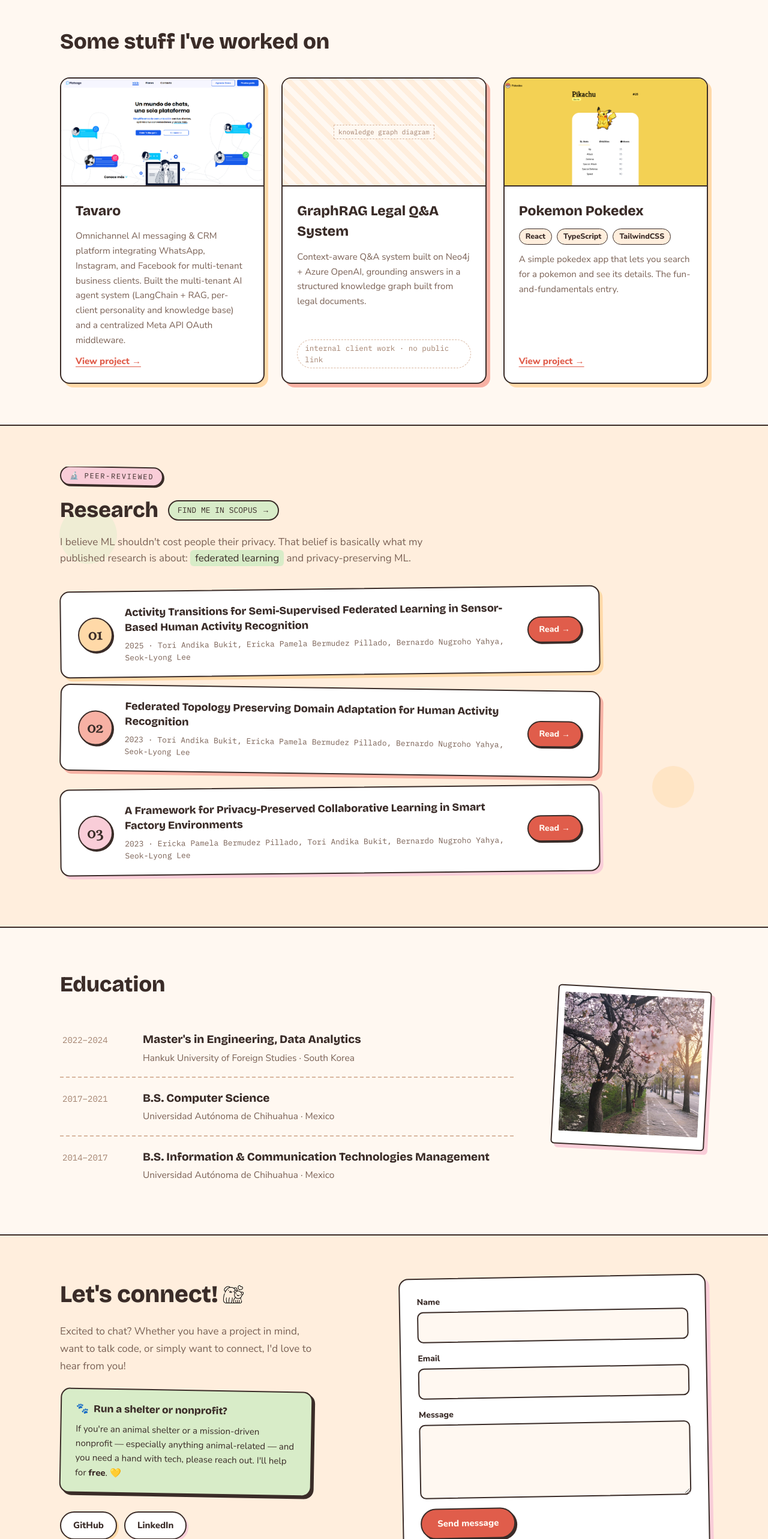
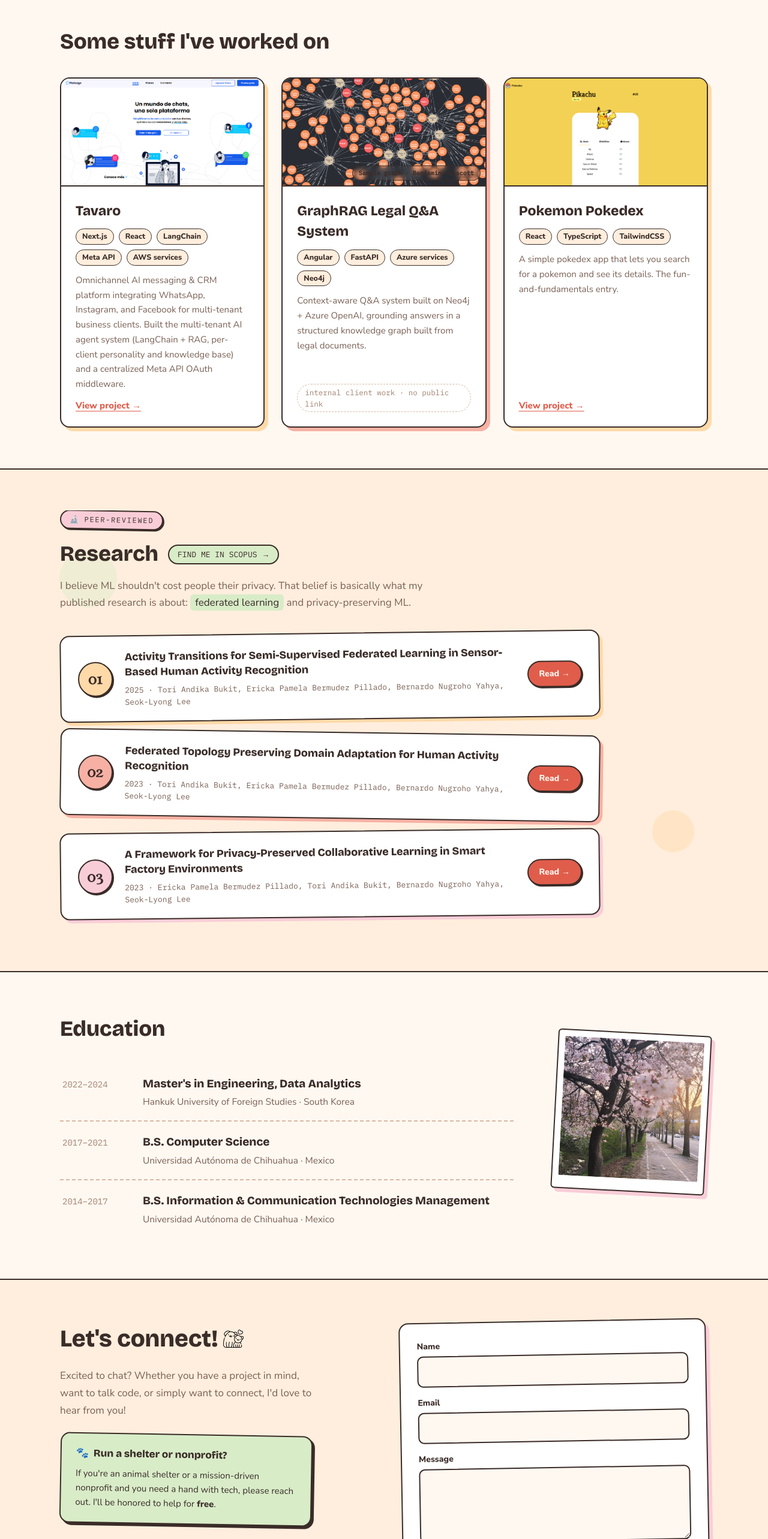
Before and after one commit to ErickaBermudez/portfolio, a Next.js app: page / in a window 1280 px wide. Shown: the part 2800-5366 px from the top of the page at 60% size. Built offline with nearby package versions, Linux system fonts and the light colour scheme.

Commit message:
added some images, stylized footer

```diff
--- a/src/app/components/templates/contact.tsx
+++ b/src/app/components/templates/contact.tsx
@@ -57,10 +57,9 @@
             <span aria-hidden="true">🐾</span> Run a shelter or nonprofit?
           </p>
           <p className="m-0 text-[15px] leading-relaxed text-chip-ink">
-            If you&apos;re an animal shelter or a mission-driven nonprofit —
-            especially anything animal-related — and you need a hand with
-            tech, please reach out. I&apos;ll help for <strong>free</strong>.{" "}
-            💛
+            If you&apos;re an animal shelter or a mission-driven nonprofit and you need a hand with
+            tech, please reach out. I&apos;ll be honored to help for <strong>free</strong>.{" "}
+
           </p>
         </div>
 
--- a/src/app/components/templates/projects.tsx
+++ b/src/app/components/templates/projects.tsx
@@ -1,11 +1,17 @@
 import Image from "next/image";
 import { FC } from "react";
+
+interface ImageCredit {
+  label: string;
+  href: string;
+}
 
 interface Project {
   id: number;
   title: string;
   description: string;
   imageUrl?: string;
+  imageCredit?: ImageCredit; // shown as a small source pill over the image when it isn't an original screenshot
   placeholderLabel?: string; // shown instead of an image when there's no screenshot to show
   tags?: string[];
   link?: string;
@@ -20,6 +26,7 @@
     description:
       "Omnichannel AI messaging & CRM platform integrating WhatsApp, Instagram, and Facebook for multi-tenant business clients. Built the multi-tenant AI agent system (LangChain + RAG, per-client personality and knowledge base) and a centralized Meta API OAuth middleware.",
     imageUrl: "/projects/platsage.png",
+    tags: ["Next.js", "React", "LangChain", "Meta API", "AWS services"],
     link: "https://platsage.com/",
     shadow: "shadow-[6px_6px_0_var(--peach)] hover:shadow-[8px_8px_0_var(--peach)]",
   },
@@ -28,7 +35,12 @@
     title: "GraphRAG Legal Q&A System",
     description:
       "Context-aware Q&A system built on Neo4j + Azure OpenAI, grounding answers in a structured knowledge graph built from legal documents.",
-    placeholderLabel: "knowledge graph diagram",
+    tags: ["Angular", "FastAPI", "Azure services", "Neo4j"],
+    imageUrl: "/projects/graphrag-diagram.png",
+    imageCredit: {
+      label: "Sample graph · Benjamin Prescott",
+      href: "https://www.linkedin.com/pulse/basics-graph-databases-part-1-benjamin-prescott/",
+    },
     caption: "internal client work · no public link",
     shadow: "shadow-[6px_6px_0_var(--salmon)] hover:shadow-[8px_8px_0_var(--salmon)]",
   },
@@ -48,6 +60,7 @@
   title,
   description,
   imageUrl,
+  imageCredit,
   placeholderLabel,
   tags,
   link,
@@ -75,6 +88,16 @@
               {placeholderLabel}
             </span>
           </div>
+        )}
+        {imageCredit && (
+          <a
+            href={imageCredit.href}
+            target="_blank"
+            rel="noopener noreferrer"
+            className="absolute bottom-2 right-2 inline-flex items-center text-[10px] font-mono font-semibold text-chip-ink no-underline bg-bg/90 border-[1.5px] border-ink rounded-full px-2.5 py-1 backdrop-blur-sm hover:bg-bg transition-colors focus:outline-none focus-visible:outline focus-visible:outline-[3px] focus-visible:outline-accent focus-visible:outline-offset-2"
+          >
+            {imageCredit.label}
+          </a>
         )}
       </div>
       <div className="p-6 flex flex-col gap-3 flex-1">
--- a/src/app/page.tsx
+++ b/src/app/page.tsx
@@ -61,27 +61,42 @@
         className={`scroll-mt-20 bg-bg-soft border-t-2 border-ink px-5 sm:px-8 lg:px-[52px] py-11 sm:py-14 lg:pt-[68px] lg:pb-[76px]`}
       >
         <Contact />
-        <p className="max-w-[1080px] mx-auto mt-[52px] font-mono text-xs text-muted2">
-          © 2026 Ericka Bermúdez · made with 🧡 and too much coffee
+        <footer className="max-w-[1080px] mx-auto mt-[56px] pt-7 border-t-2 border-dashed border-dash flex flex-wrap items-end justify-between gap-x-8 gap-y-5">
+          <p className="m-0 font-mono text-xs leading-relaxed text-muted2">
+            © 2026 Ericka Bermúdez · made with 🧡 and my cat Gordo as supervisor.
           </p>
-        <p className="max-w-[1080px] mx-auto mt-2 font-mono text-xs text-muted2">
-          Profile picture made with{" "}
+          <div className="flex flex-col gap-2.5 items-start">
+            <span className="font-mono text-[10.5px] tracking-[0.14em] uppercase text-muted2">
+              Credits &amp; sources
+            </span>
+            <div className="flex flex-wrap gap-2.5">
               <a
                 href="https://picrew.me/en/image_maker/2288696"
-            className="underline underline-offset-2 hover:text-ink focus:outline-none focus-visible:outline focus-visible:outline-[3px] focus-visible:outline-accent focus-visible:outline-offset-2"
+                target="_blank"
+                rel="noopener noreferrer"
+                className="inline-flex items-center gap-[7px] text-[13px] font-extrabold text-chip-ink no-underline bg-rose border-2 border-ink rounded-full px-[15px] py-[7px] shadow-[3px_3px_0_var(--ink)] transition-[transform,box-shadow] hover:-translate-x-0.5 hover:-translate-y-0.5 hover:shadow-[4px_4px_0_var(--ink)] focus:outline-none focus-visible:outline focus-visible:outline-[3px] focus-visible:outline-accent focus-visible:outline-offset-2"
               >
-            Picrew
+                <span aria-hidden="true">🎨</span> Profile picture · Picrew
               </a>
-        </p>
-        <p className="max-w-[1080px] mx-auto mt-2 font-mono text-xs text-muted2">
-          Cat doodle icons by{" "}
               <a
                 href="https://www.etsy.com/es/shop/HoneyBloomGraphics"
-            className="underline underline-offset-2 hover:text-ink focus:outline-none focus-visible:outline focus-visible:outline-[3px] focus-visible:outline-accent focus-visible:outline-offset-2"
+                target="_blank"
+                rel="noopener noreferrer"
+                className="inline-flex items-center gap-[7px] text-[13px] font-extrabold text-chip-ink no-underline bg-sage border-2 border-ink rounded-full px-[15px] py-[7px] shadow-[3px_3px_0_var(--ink)] transition-[transform,box-shadow] hover:-translate-x-0.5 hover:-translate-y-0.5 hover:shadow-[4px_4px_0_var(--ink)] focus:outline-none focus-visible:outline focus-visible:outline-[3px] focus-visible:outline-accent focus-visible:outline-offset-2"
               >
-            HoneyBloomGraphics
+                <span aria-hidden="true">🐾</span> Cat doodles · HoneyBloomGraphics
               </a>
-        </p>
+              <a
+                href="https://www.linkedin.com/pulse/basics-graph-databases-part-1-benjamin-prescott/"
+                target="_blank"
+                rel="noopener noreferrer"
+                className="inline-flex items-center gap-[7px] text-[13px] font-extrabold text-chip-ink no-underline bg-peach border-2 border-ink rounded-full px-[15px] py-[7px] shadow-[3px_3px_0_var(--ink)] transition-[transform,box-shadow] hover:-translate-x-0.5 hover:-translate-y-0.5 hover:shadow-[4px_4px_0_var(--ink)] focus:outline-none focus-visible:outline focus-visible:outline-[3px] focus-visible:outline-accent focus-visible:outline-offset-2"
+              >
+                <span aria-hidden="true">🕸️</span> Graph diagram · Benjamin Prescott
+              </a>
+            </div>
+          </div>
+        </footer>
       </section>
 
       <ScrollToTop />
```
Also changed, not shown: public/projects/graphrag-diagram.png (added), 1 other file (tests, documents, lock files or other folders). Lines whose indentation alone changed are shown as unchanged.
